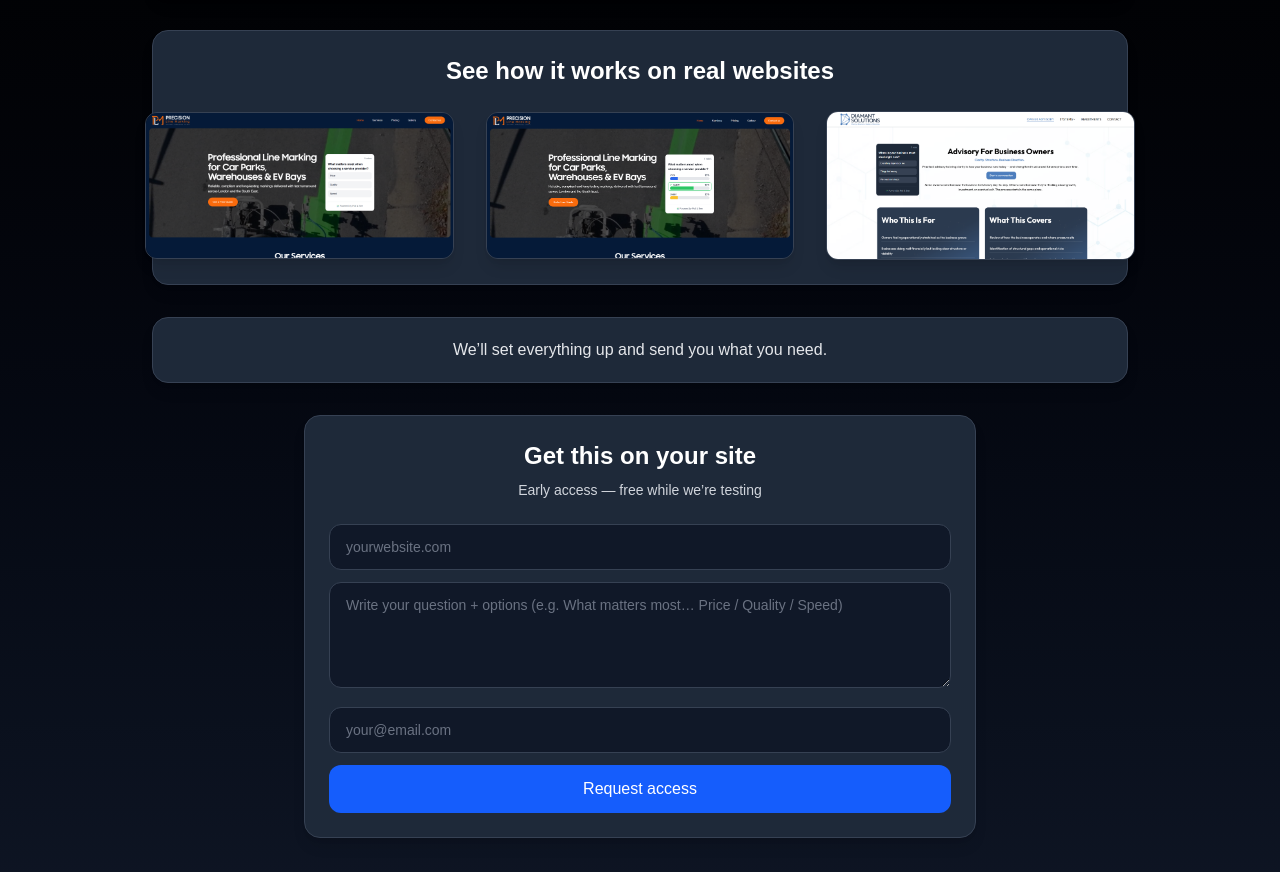
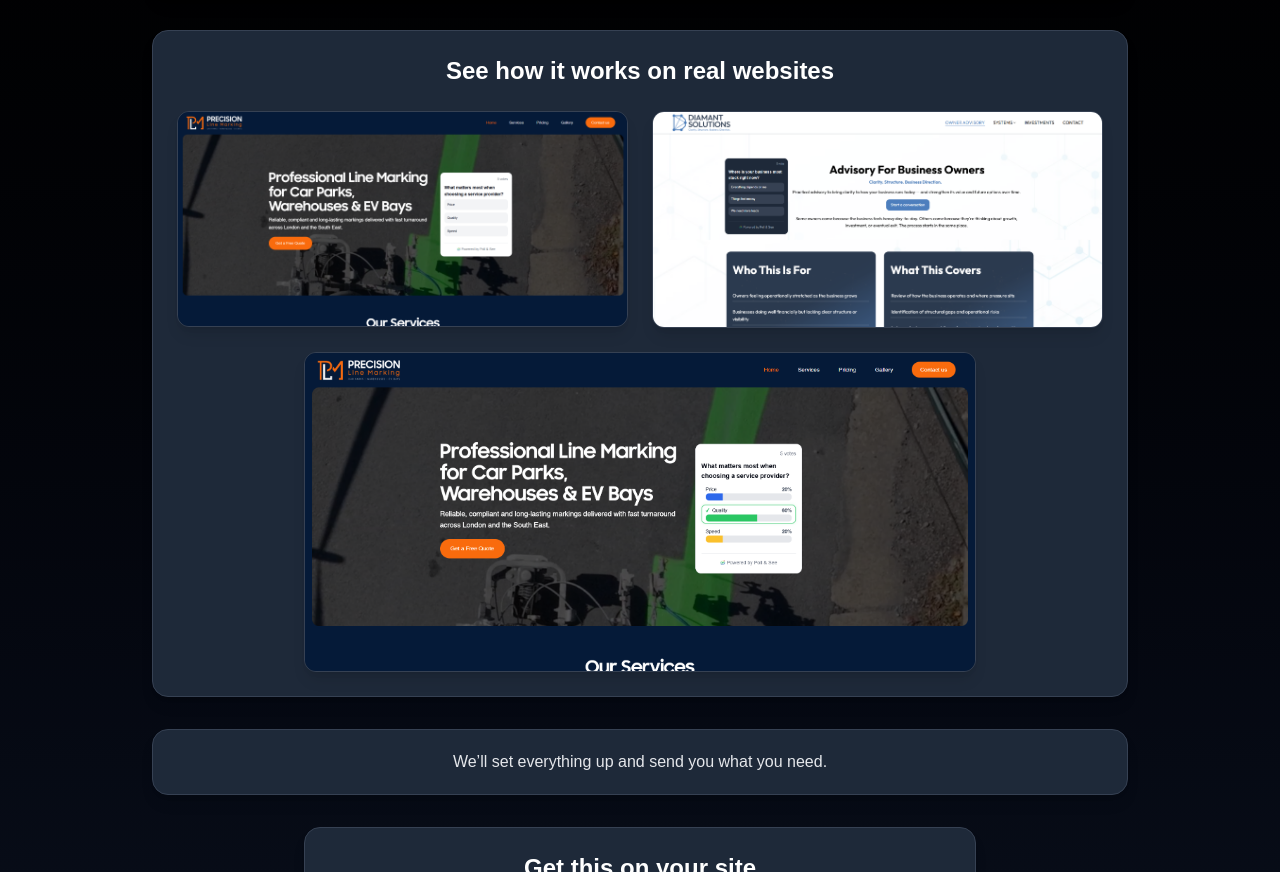
Before and after one commit to MarkDiamant/poll-and-see, a Next.js app: page /add-to-website in a window 1280 px wide. Shown: the part 707-1579 px from the top of the page. Built offline with nearby package versions, Linux system fonts and the light colour scheme.

Commit message:
Adjust add to website examples layout

```diff
--- a/app/add-to-website/page.tsx
+++ b/app/add-to-website/page.tsx
@@ -76,18 +76,25 @@ export default function AddToWebsitePage() {
             See how it works on real websites
           </h2>
 
-<div className="flex flex-col items-center justify-center gap-6 md:flex-row md:gap-8">            <img
-              src="/embed-assets/plm-before.png"
-              alt="Poll & See embed example before voting"
-className="w-full md:w-1/3 max-w-[420px] rounded-xl border border-gray-700 shadow-lg"            />
+          <div className="space-y-6">
+            <div className="grid gap-6 md:grid-cols-2">
+              <img
+                src="/embed-assets/plm-before.png"
+                alt="Poll & See embed example before voting"
+                className="w-full rounded-xl border border-gray-700 shadow-lg"
+              />
+              <img
+                src="/embed-assets/diamant-before.png"
+                alt="Poll & See embedded on another website"
+                className="w-full rounded-xl border border-gray-700 shadow-lg"
+              />
+            </div>
+
             <img
               src="/embed-assets/plm-after.png"
               alt="Poll & See embed example after voting"
-className="w-full md:w-1/3 max-w-[420px] rounded-xl border border-gray-700 shadow-lg"            />
-            <img
-              src="/embed-assets/diamant-before.png"
-              alt="Poll & See embedded on another website"
-className="w-full md:w-1/3 max-w-[420px] rounded-xl border border-gray-700 shadow-lg"            />
+              className="mx-auto w-full max-w-2xl rounded-xl border border-gray-700 shadow-lg"
+            />
           </div>
         </div>
 
```
